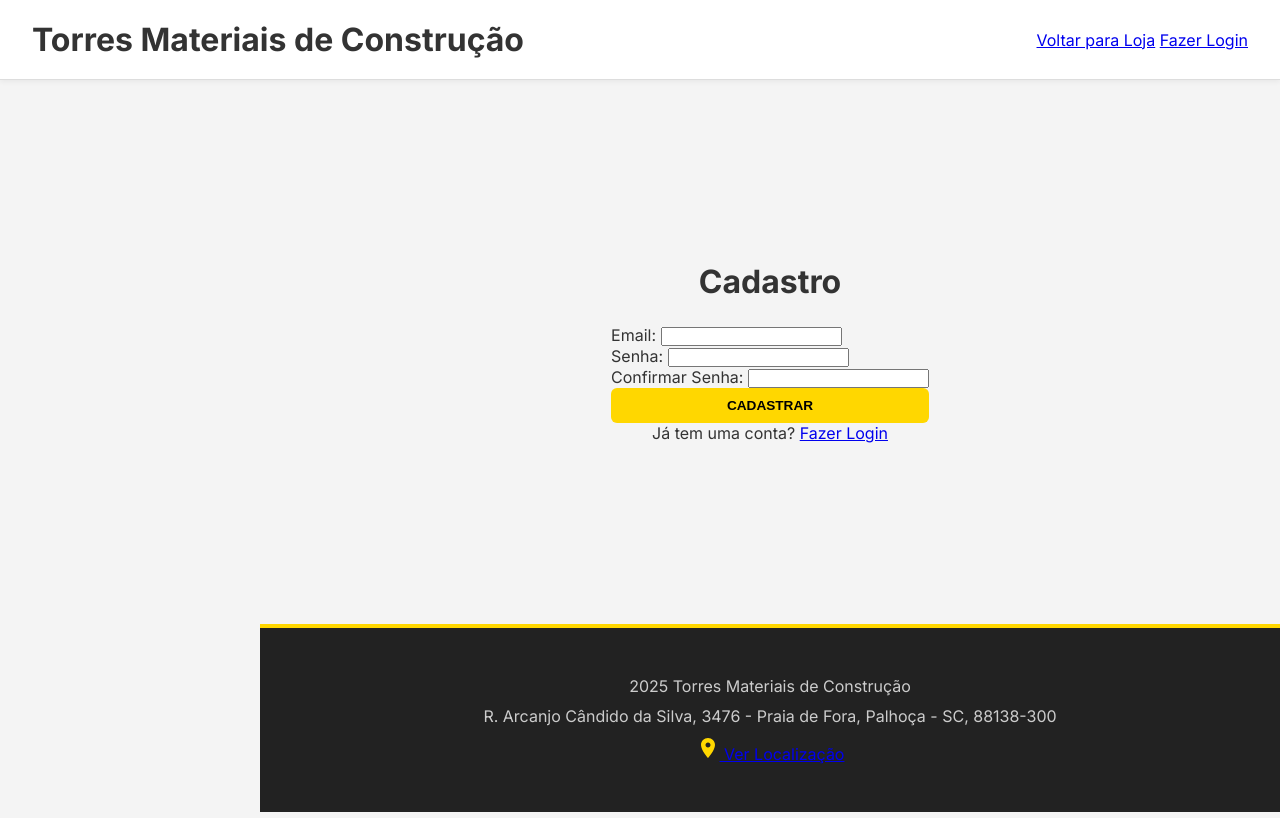
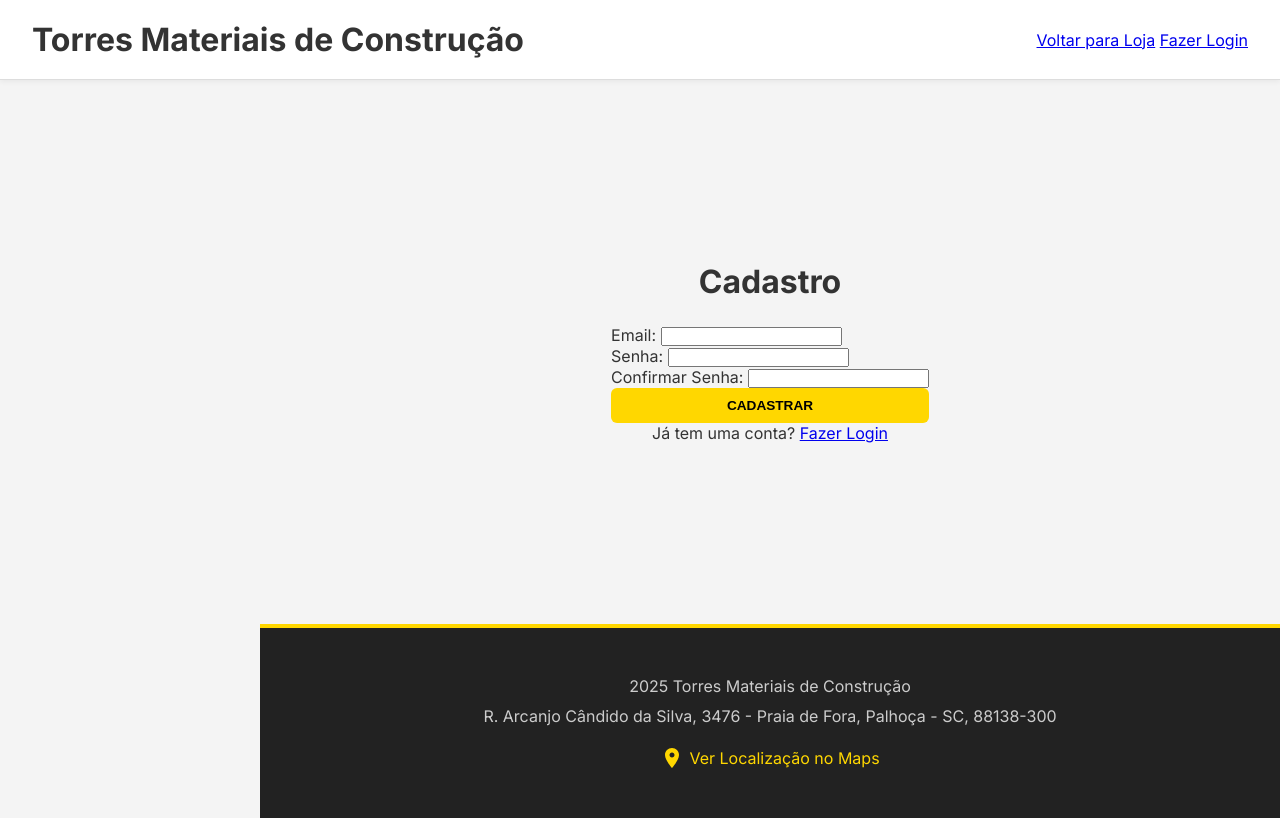
Before and after one commit to HalifferFelipeS/loja-torres, a website with bundled scripts: page public/register.html in a window 1280 px wide. Built offline with nearby package versions, Linux system fonts and the light colour scheme.

Commit message:
Update register.html

```diff
--- a/public/register.html
+++ b/public/register.html
@@ -44,7 +44,7 @@
 
     <section id="confirmation-section" class="hidden">
       <h2>Confirmação de Cadastro</h2>
-      <div class="confirmation-box">
+      <div class=\"confirmation-box\">
         <p>Um código de confirmação foi gerado para: <span id="confirm-email"></span></p>
         <p>Por favor, insira o código de confirmação para ativar sua conta:</p>
         <form id="confirm-form">
@@ -59,11 +59,12 @@
     <div class="footer-content">
       <p> 2025 Torres Materiais de Construção</p>
       <p>R. Arcanjo Cândido da Silva, 3476 - Praia de Fora, Palhoça - SC, 88138-300</p>
-      <a href="https://www.google.com/maps?q=R.+Arcanjo+C%C3%A2ndido+da+Silva,+3476+-+Praia+de+Fora,+Palho%C3%A7a+-+SC,+88138-300" target="_blank" rel="noopener">
+
+      <a href="https://www.google.com/maps/search/?api=1&query=R.+Arcanjo+Cândido+da+Silva,+3476+-+Praia+de+Fora,+Palhoça+-+SC" target="_blank" rel="noopener" style="color: #FFD700; text-decoration: none; display: flex; align-items: center; gap: 5px; justify-content: center; margin-top: 10px;">
         <svg width="24" height="24" xmlns="http://www.w3.org/2000/svg">
           <path d="M12 2C8.13 2 5 5.13 5 9c0 5.25 7 13 7 13s7-7.75 7-13c0-3.87-3.13-7-7-7zm0 9.5c-1.38 0-2.5-1.12-2.5-2.5S10.62 6.5 12 6.5 14.5 7.62 14.5 9 13.38 11.5 12 11.5z" fill="#FFD700"/>
         </svg>
-        Ver Localização
+        Ver Localização no Maps
       </a>
     </div>
   </footer>
```
